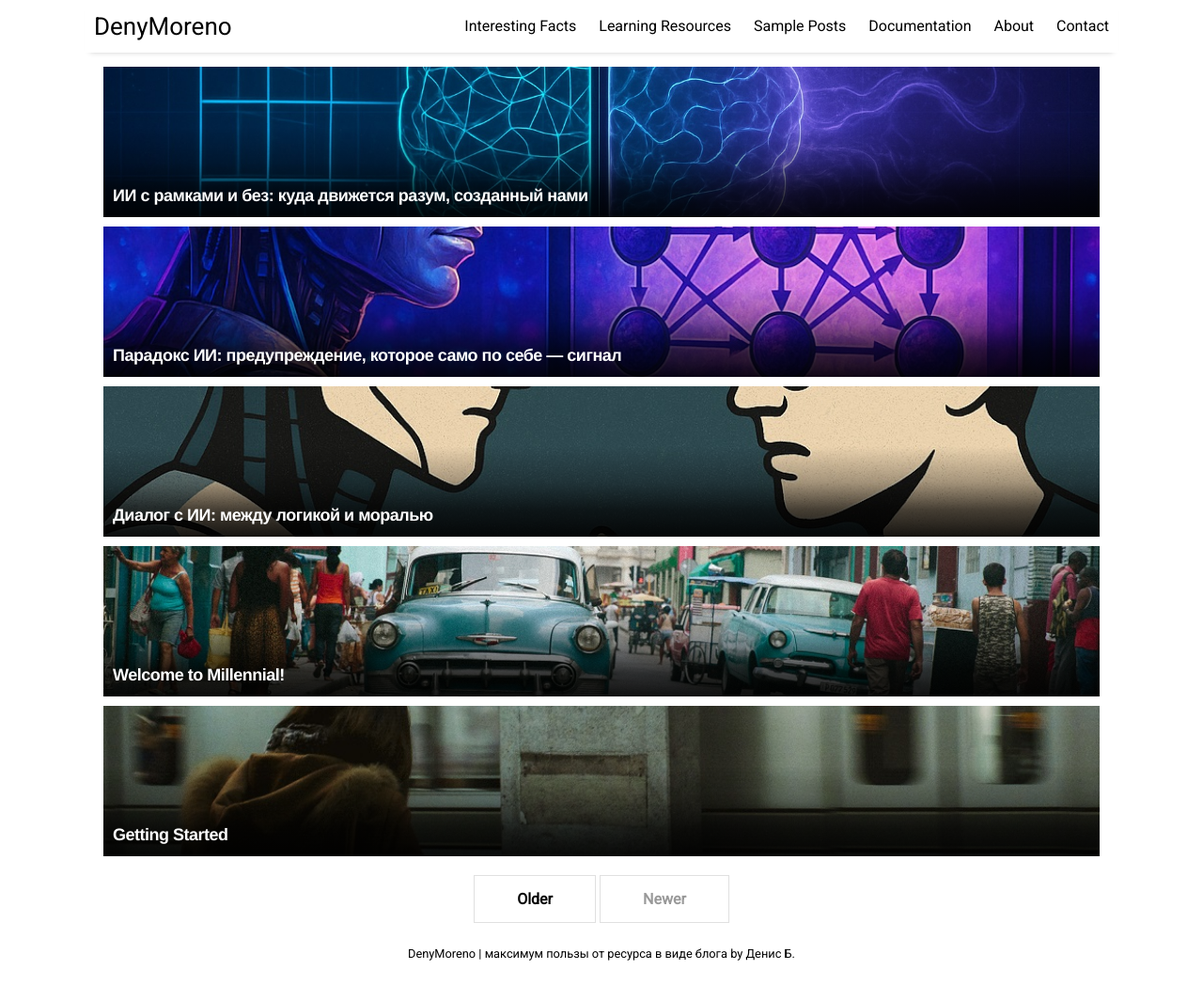
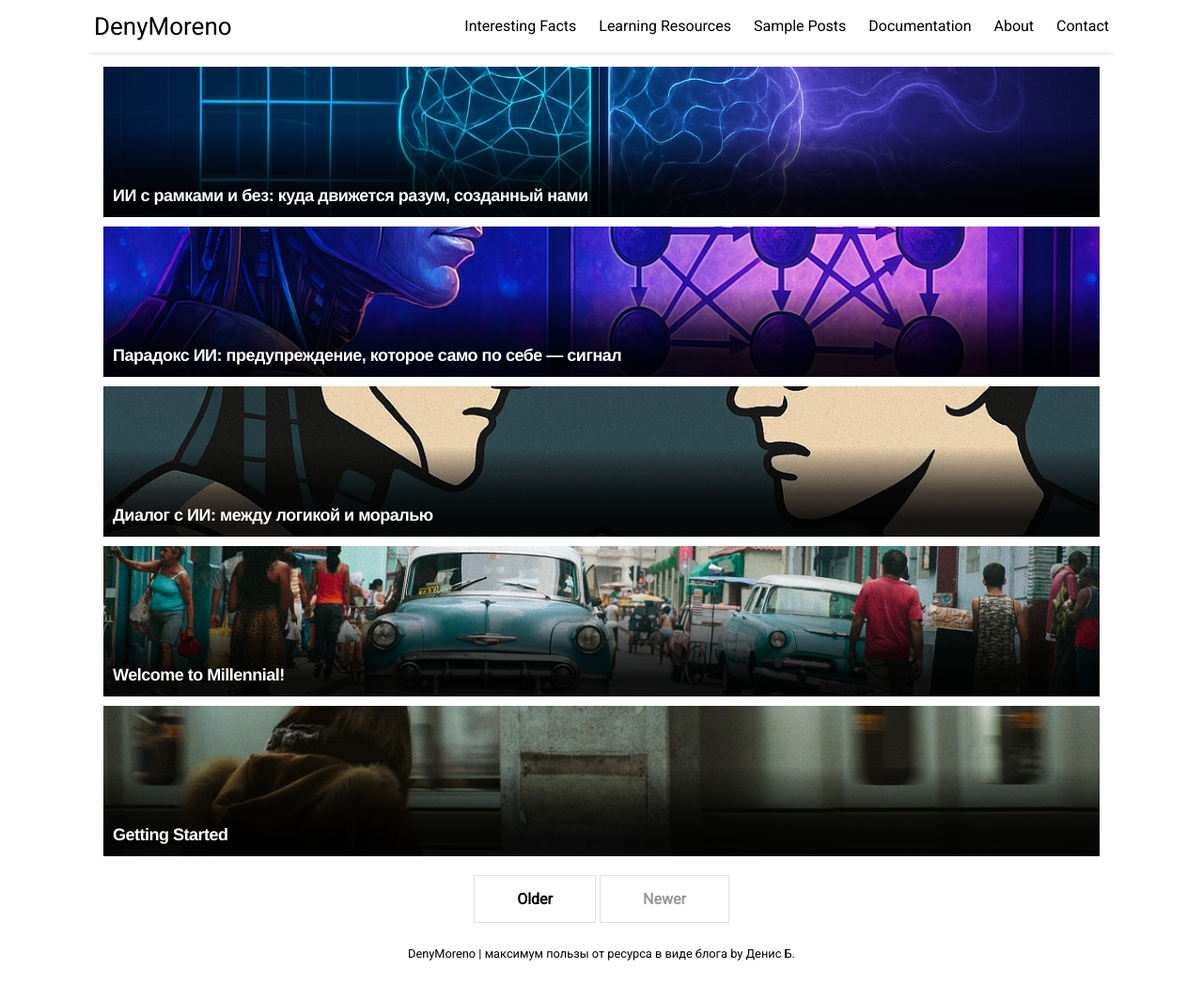
Before and after one commit to DenyMoreno/myblog, a Jekyll site: the page built from index.html, in a window 1280 px wide and 1048 px high. Shown: the whole window at 94% size. Built offline with Jekyll 4.4.1, drawn with Linux system fonts in a browser that asks for light colours; nearby versions of some CDN libraries; the list of posts is cut into pages by our own code.

Commit message:
Update _home.scss

```diff
--- a/_sass/_home.scss
+++ b/_sass/_home.scss
@@ -15,9 +15,9 @@
   right: 0;
   height: 60%; /* покрываем всю высоту */
   background: linear-gradient(to top,
-    rgba(0, 0, 0, 0.9) 0%,    /* насыщенное затемнение внизу */
-    rgba(0, 0, 0, 0.7) 30%,   /* плавный переход вверх */
-    rgba(0, 0, 0, 0.3) 60%,   /* почти прозрачно */
+    rgba(0, 0, 0, 0.9) 20%,    /* насыщенное затемнение внизу */
+    rgba(0, 0, 0, 0.7) 50%,   /* плавный переход вверх */
+    rgba(0, 0, 0, 0.3) 80%,   /* почти прозрачно */
     rgba(0, 0, 0, 0) 100%     /* полностью прозрачный верх */
   );
   z-index: 1;
```
